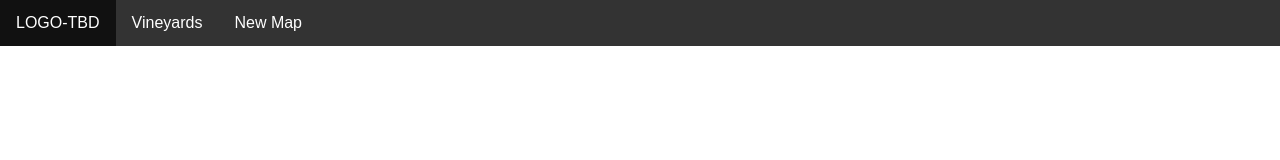
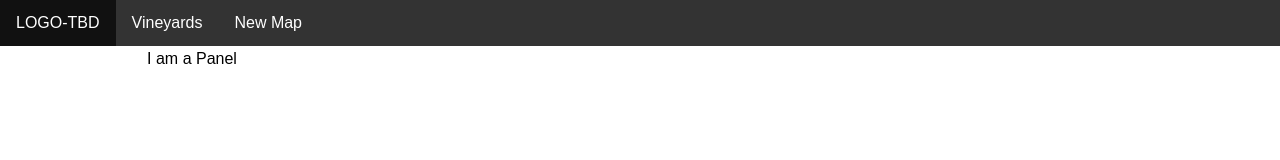
Before and after one commit to waterswv/witinerary-react, a React (Create React App) app: page / in a window 1280 px wide. Shown: the top 160 px of the page. Built offline with nearby package versions, Linux system fonts and the light colour scheme.

Commit message:
Setup Panel Component ... placed Panel in left col for title section reserved for header

```diff
--- a/src/App.css
+++ b/src/App.css
@@ -1,7 +1,7 @@
 
 .wrapper {
     		display: grid;
-    		grid-template-columns: 10% 20% 20% 20% 20% 10%;
+    		grid-template-columns: 5% 20% 25% 25% 20% 5%;
         grid-template-rows: [navbar] 50px auto auto;
 
         grid-template-areas:
--- a/src/App.js
+++ b/src/App.js
@@ -1,6 +1,7 @@
 import React, {Component} from 'react';
 import './App.css';
 import NavBar from './NavBar';
+import Panel from './Panel';
 
 class App extends Component {
   render() {
@@ -8,6 +9,7 @@ class App extends Component {
 
       <div className="wrapper">
           <NavBar />
+          <Panel />
       </div>
 
   );
--- /dev/null
+++ b/src/Panel.css
@@ -0,0 +1,6 @@
+/*  GitHub Gravatar Image URL    https://avatars.githubusercontent.com/waterswv?s=50    Update 's=' to change size*/
+.panel {
+  grid-area: trip-title;
+  text-align: center;
+
+}
--- /dev/null
+++ b/src/Panel.js
@@ -0,0 +1,16 @@
+import React, {Component} from 'react';
+import './Panel.css';
+
+class Panel extends Component {
+  render() {
+    return (
+
+      <div className='panel'>
+        I am a Panel
+      </div>
+
+  );
+  }
+}
+
+export default Panel;
```
